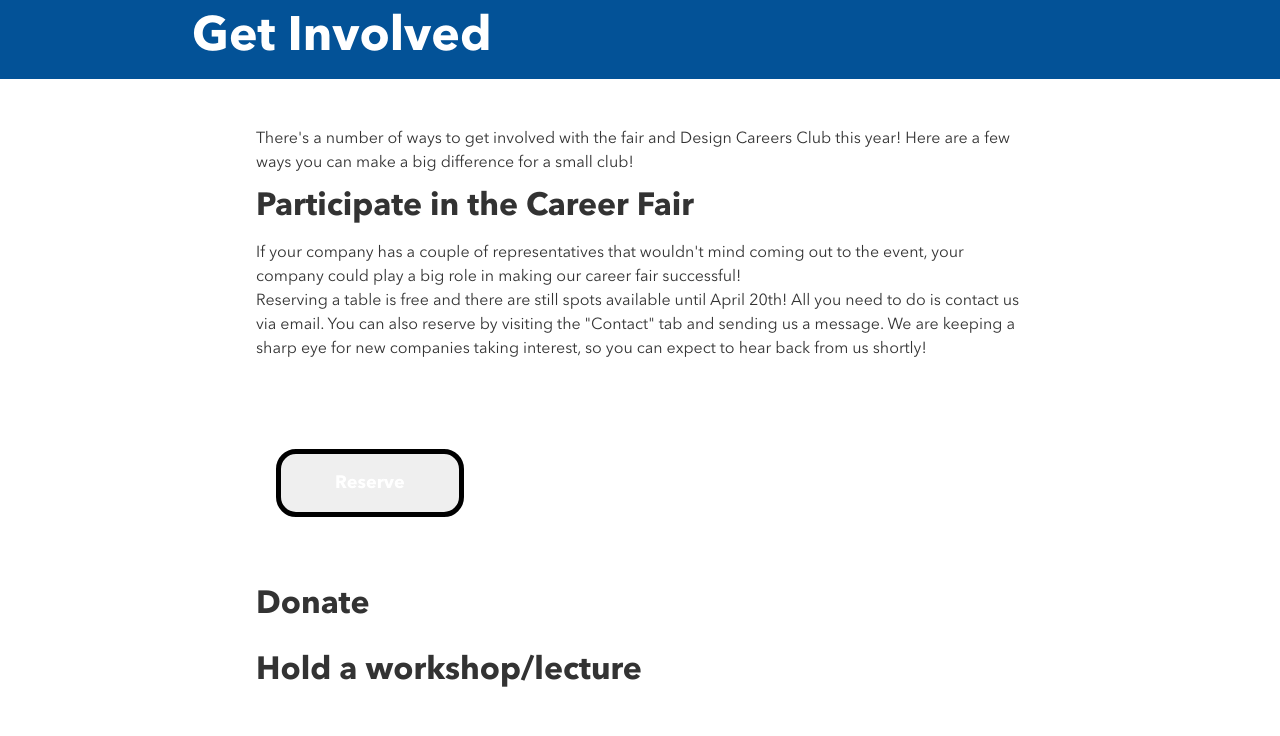
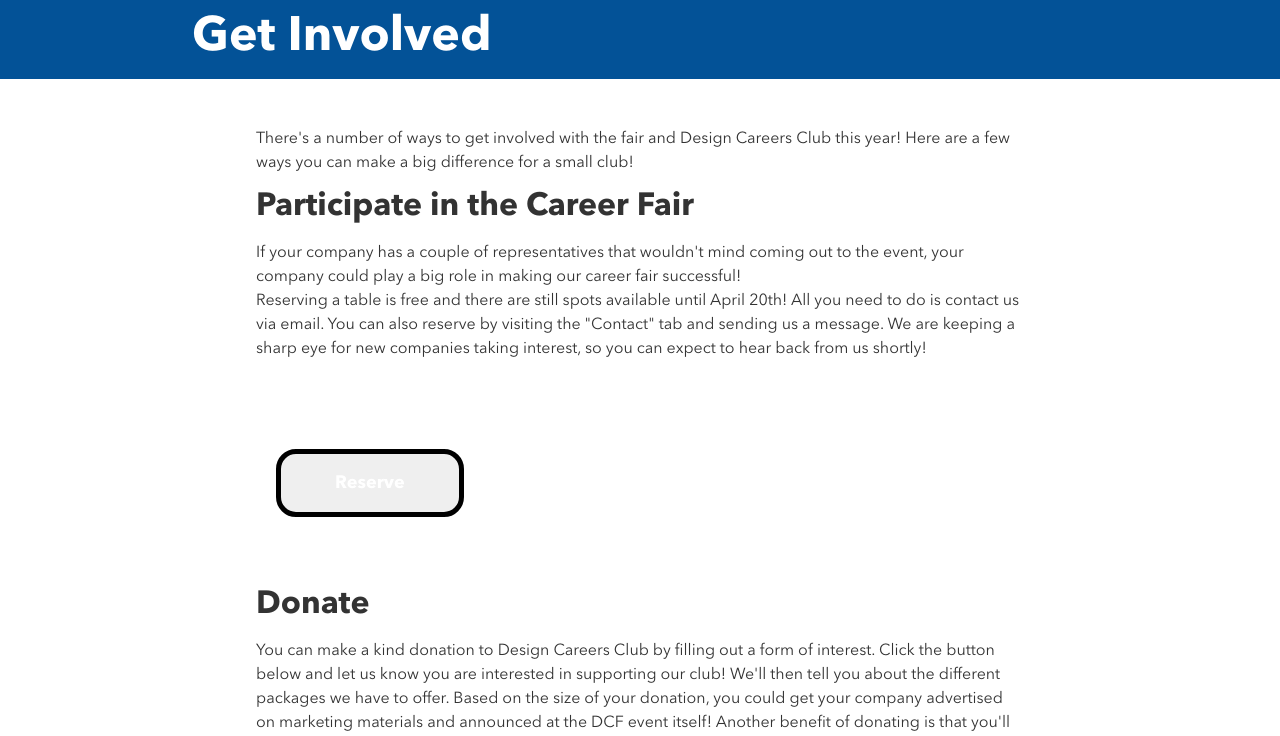
Before and after one commit to ucddesigncareerfair/ucd_dcf_2017, a plain HTML site: page employers/get-involved/index.html in a window 1280 px wide. Shown: the part 61-797 px from the top of the page. Drawn offline with Linux system fonts and the light colour scheme.

Commit message:
fixing a small mistake on homepage

```diff
--- a/employers/get-involved/index.html
+++ b/employers/get-involved/index.html
@@ -181,10 +181,14 @@
 		<button><a href="../../contact/reserve-donate">Reserve</a></button>
 
 		<h2>Donate</h2>
-		<p></p>
+		<p>You can make a kind donation to Design Careers Club by filling out a form of interest. Click the button below
+			and let us know you are interested in supporting our club! We'll then tell you about the different packages we have to
+			offer. Based on the size of your donation, you could get your company advertised on marketing materials and
+			announced at the DCF event itself! Another benefit of donating is that you'll get priority arrangement if you
+			decide to participate in the career fair too! You can also donate freebies from your company that we will pass
+			out to all of our attendees (aiming to be over 150 UCD students) We'll send you the details, let us know you're interested!</p>
 
-		<h2>Hold a workshop/lecture</h2>
-		<p></p>
+			<button><a href="../../contact/reserve-donate">Donate</a></button>
 
 	</section>
 </main>
```
Also changed, not shown: index.html (+1 -1 lines).
